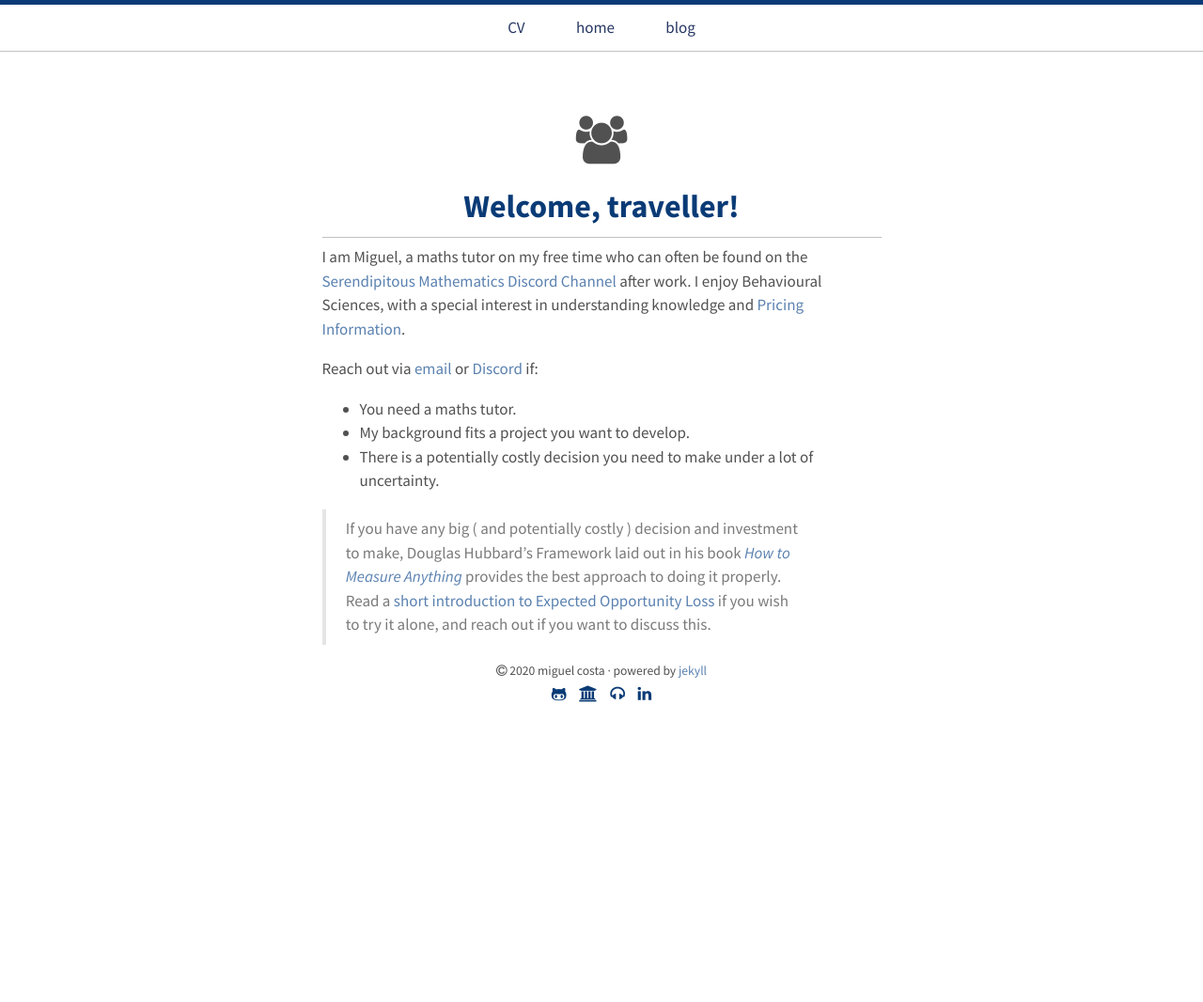
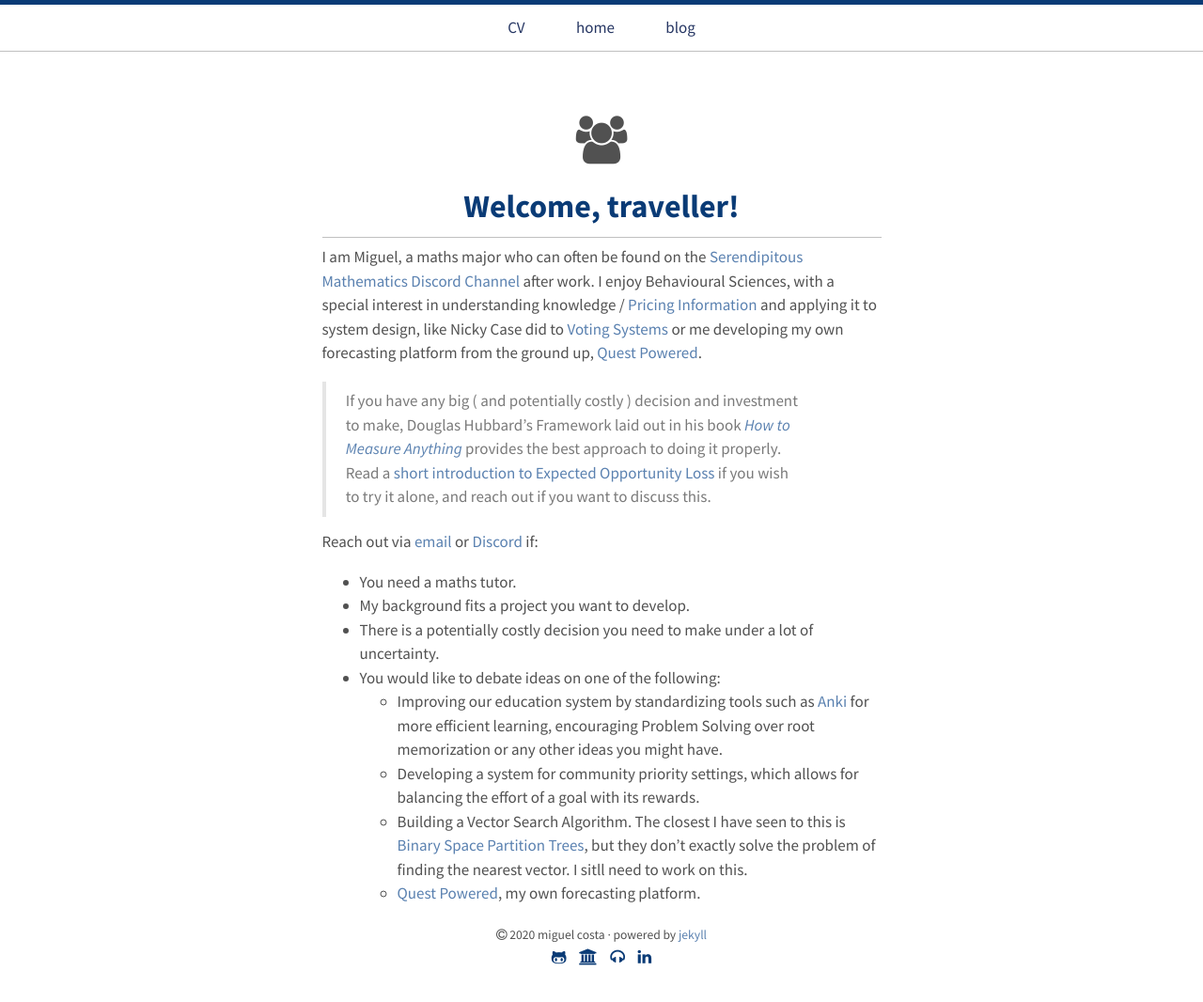
Before and after one commit to migueltorrescosta/migueltorrescosta.github.io, a Jekyll site: the page built from index.md, in a window 1280 px wide. Shown: the whole page at 94% size. Built offline with Jekyll 4.4.1, drawn with Linux system fonts in a browser that asks for light colours; a script that is not in the unit is left out; before the commit the page ends 900 px from its top, so only the background shows below that.

Commit message:
Added info to landing page

```diff
--- a/index.md
+++ b/index.md
@@ -13,12 +13,17 @@ title: Home
   <h1 class="landing-title">Welcome, traveller!</h1>
 </header>
 
-I am Miguel, a maths tutor on my free time who can often be found on the [Serendipitous Mathematics Discord Channel](https://discord.gg/Wd4UV4A) after work. I enjoy Behavioural Sciences, with a special interest in understanding knowledge and [Pricing Information]({% post_url 2020-09-10-Pricing-Information %}).
+I am Miguel, a maths major who can often be found on the [Serendipitous Mathematics Discord Channel](https://discord.gg/Wd4UV4A) after work. I enjoy Behavioural Sciences, with a special interest in understanding knowledge / [Pricing Information]({% post_url 2020-09-10-Pricing-Information %}) and applying it to system design, like Nicky Case did to [Voting Systems](https://ncase.me/ballot/) or me developing my own forecasting platform from the ground up, [Quest Powered](https://questpowered.com).
+
+> If you have any big ( and potentially costly ) decision and investment to make, Douglas Hubbard's Framework laid out in his book [*How to Measure Anything*](https://www.goodreads.com/book/show/444653.How_to_Measure_Anything) provides the best approach to doing it properly. Read a [short introduction to Expected Opportunity Loss]({% post_url 2020-09-10-Pricing-Information %}) if you wish to try it alone, and reach out if you want to discuss this.
 
 Reach out via [email](mailto:miguelptcosta1995@gmail.com?subject=Information Pricing) or [Discord](https://discord.gg/Wd4UV4A) if:
 
 - You need a maths tutor.
 - My background fits a project you want to develop.
 - There is a potentially costly decision you need to make under a lot of uncertainty.
-
-> If you have any big ( and potentially costly ) decision and investment to make, Douglas Hubbard's Framework laid out in his book [*How to Measure Anything*](https://www.goodreads.com/book/show/444653.How_to_Measure_Anything) provides the best approach to doing it properly. Read a [short introduction to Expected Opportunity Loss]({% post_url 2020-09-10-Pricing-Information %}) if you wish to try it alone, and reach out if you want to discuss this.
+- You would like to debate ideas on one of the following:
+  - Improving our education system by standardizing tools such as [Anki](https://apps.ankiweb.net/) for more efficient learning, encouraging Problem Solving over root memorization or any other ideas you might have.
+  - Developing a system for community priority settings, which allows for balancing the effort of a goal with its rewards.
+  - Building a Vector Search Algorithm. The closest I have seen to this is [Binary Space Partition Trees](https://en.wikipedia.org/wiki/Binary_space_partitioning), but they don't exactly solve the problem of finding the nearest vector. I sitll need to work on this.
+  - [Quest Powered](https://questpowered.com), my own forecasting platform.
```
